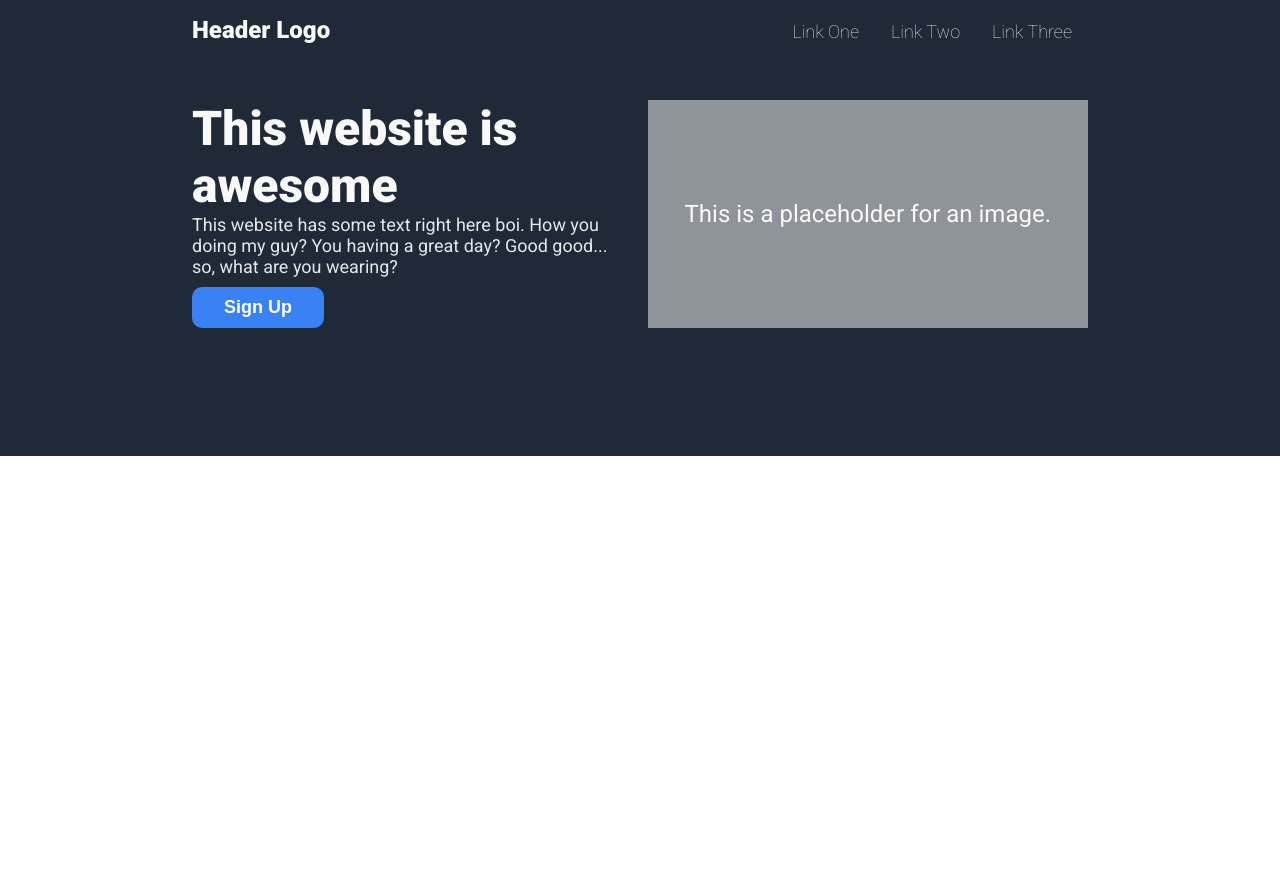
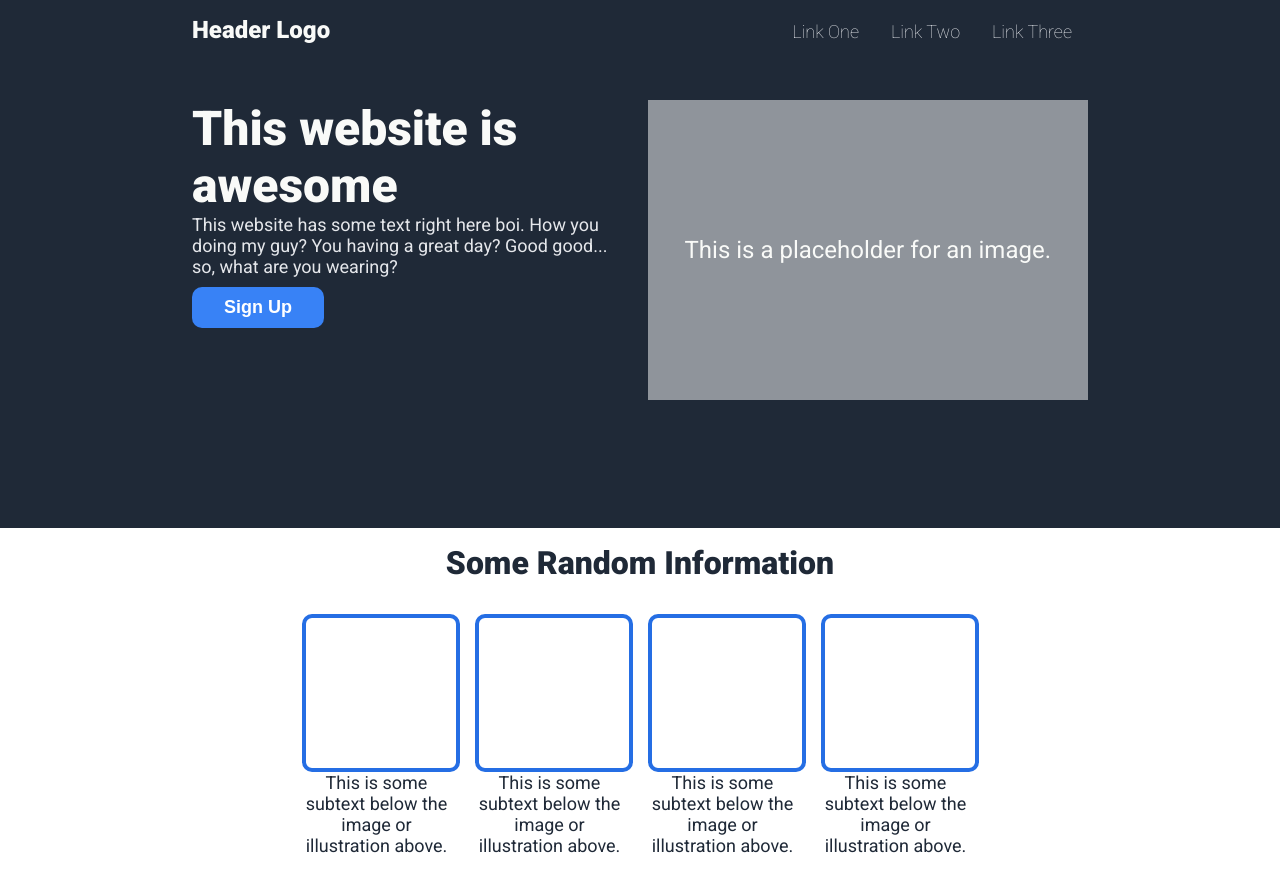
Before and after one commit to codenamerey/landing-page, a plain HTML site: page index.html in a window 1280 px wide. Before the commit the page ends 800 px from the top, so only its background shows below. Drawn offline with Linux system fonts and the light colour scheme.

Commit message:
Style random section of landing page

```diff
--- a/css/styles.css
+++ b/css/styles.css
@@ -1,4 +1,8 @@
 @import url('https://fonts.googleapis.com/css2?family=Roboto:ital,wght@0,100;0,400;0,900;1,100;1,400;1,900&display=swap');
+/*General*/
+.random, .quote, .sign-up, .footer {
+    padding: var(--padding-const);
+}
 
 :root {
     --padding-const: 16px 15% 40px 15%;
@@ -10,6 +14,11 @@ body {
     margin: 0;
     font-size: 24px;
     color: #f9faf8;
+}
+
+.upper {
+    display: flex;
+    flex-direction: column;
 }
 
 .header {
@@ -52,6 +61,7 @@ body {
     display: flex;
     background: #1f2937;
     gap: 15px;
+    flex-wrap: wrap;
     padding: var(--padding-const);
     padding-bottom: 128px;
 
@@ -90,8 +100,55 @@ h1 {
 
 .image {
     align-items: center;
+    background-color: rgba(255, 255, 255, .5);
     display: flex;
-    background-color: rgba(255, 255, 255, .5);
     flex: 1;
     justify-content: center;
+    min-width: 300px;
+    min-height: 300px;
 }
+
+
+/*Styling of random section*/
+
+.random {
+    color: #1f2937;
+}
+
+.random {
+    display: flex;
+    flex-direction: column;
+    text-align: center;
+}
+
+/*Styling of random section components*/
+
+.random > .card-deck {
+    display: flex;
+    flex: 1;
+    flex-wrap: wrap;
+    justify-content: center;
+    gap: 15px;
+    padding-top: 32px;
+}
+
+.random > .card-deck > .card {
+    justify-content: center;
+    font-size: 18px;
+}
+
+.random > .card-deck > .card > .illustration {
+    border: 4px solid #256ee4;
+    border-radius: 10px;
+    height: 150px;
+    width: 150px;
+}
+
+.random > .card-deck > .card > p {
+    width: 150px;
+}
+
+.random > p {
+    font-size: 32px;
+    font-weight: 900;
+}
--- a/index.html
+++ b/index.html
@@ -25,7 +25,8 @@
         <div class="hero">
             <div class="intro">
                 <h1>This website is awesome</h1>
-                <p class="subtext">This website has some text right here boi. How you doing my guy? You having a great day? Good good... so, what are you wearing?</p>
+                <p class="subtext">This website has some text right here boi. How you doing my guy? You having a great
+                    day? Good good... so, what are you wearing?</p>
                 <button>Sign Up</button>
             </div>
 
@@ -37,7 +38,30 @@
         </div>
     </div>
 
-    <div class="random"></div>
+    <div class="random">
+        <p>Some Random Information</p>
+        <div class="card-deck">
+            <div class="card">
+                <div class="illustration"></div>
+                <p>This is some subtext below the image or illustration above.</p>
+            </div>
+
+            <div class="card">
+                <div class="illustration"></div>
+                <p>This is some subtext below the image or illustration above.</p>
+            </div>
+
+            <div class="card">
+                <div class="illustration"></div>
+                <p>This is some subtext below the image or illustration above.</p>
+            </div>
+
+            <div class="card">
+                <div class="illustration"></div>
+                <p>This is some subtext below the image or illustration above.</p>
+            </div>
+        </div>
+    </div>
 
     <div class="quote"></div>
 
```
